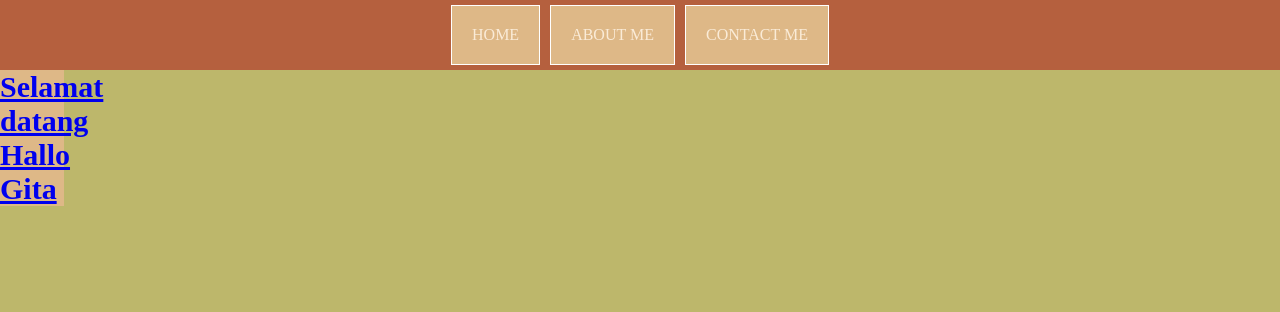
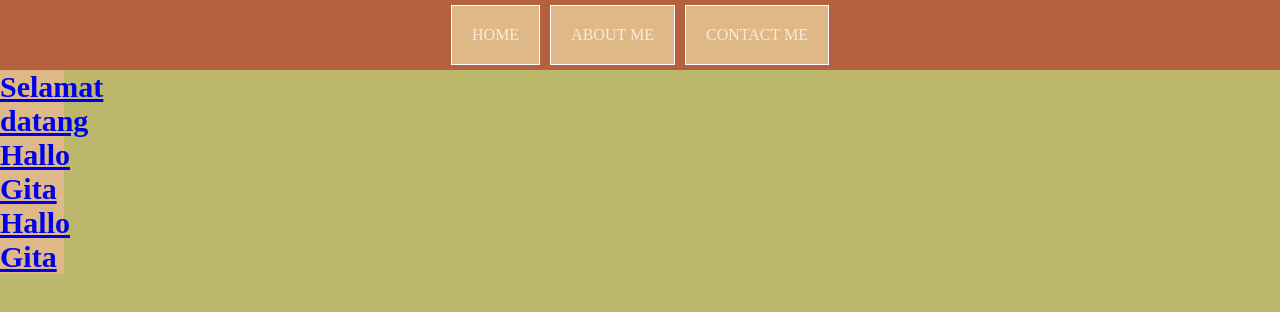
Before and after one commit to yuliagitaps77/website-gita, a plain HTML site: page index.html in a window 1280 px wide. Drawn offline with Linux system fonts and the light colour scheme.

Commit message:
feat: nambah text gita

```diff
--- a/index.html
+++ b/index.html
@@ -39,6 +39,9 @@
         <div class="container-footer">
             <h1 class="h1-footer">Hallo Gita</h1>
         </div>
+        <div class="container-footer">
+            <h1 class="h1-footer">Hallo Gita</h1>
+        </div>
         <!-- FOOTER END -->
 </body>
 
```
